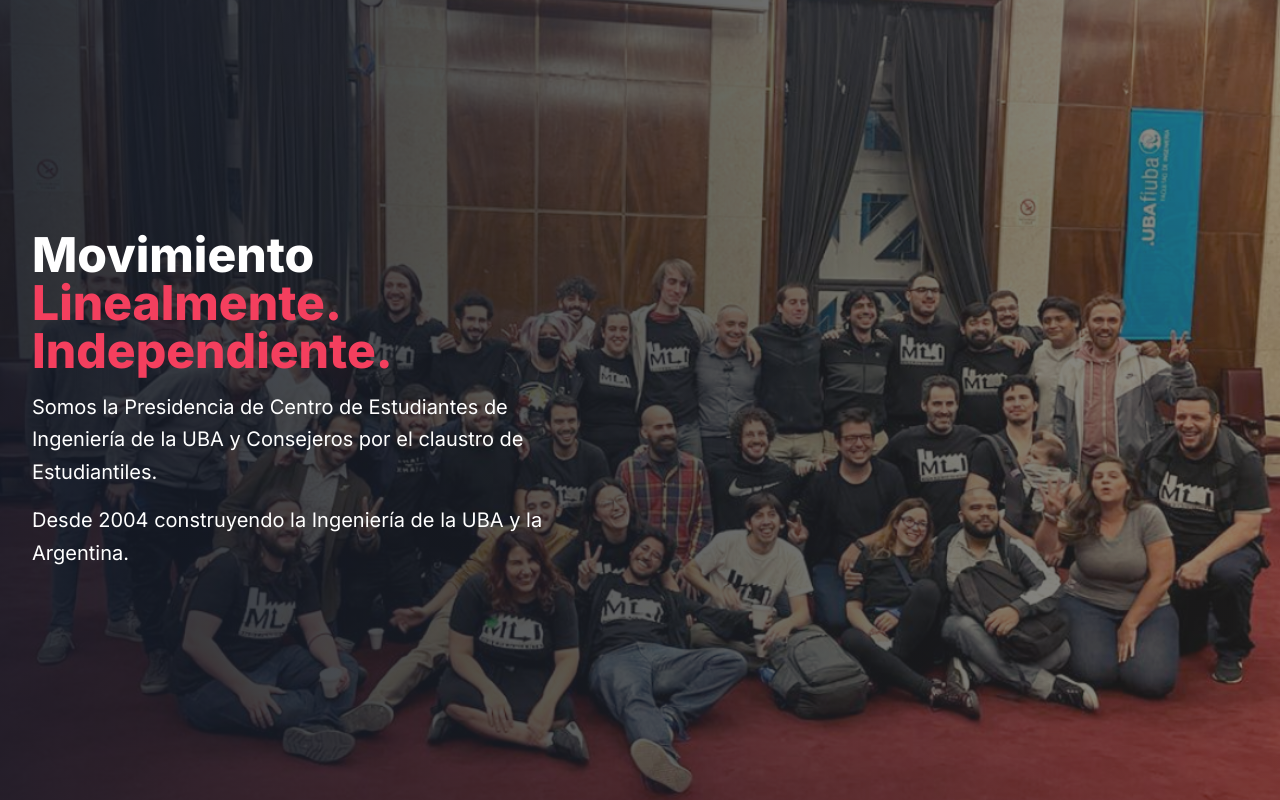
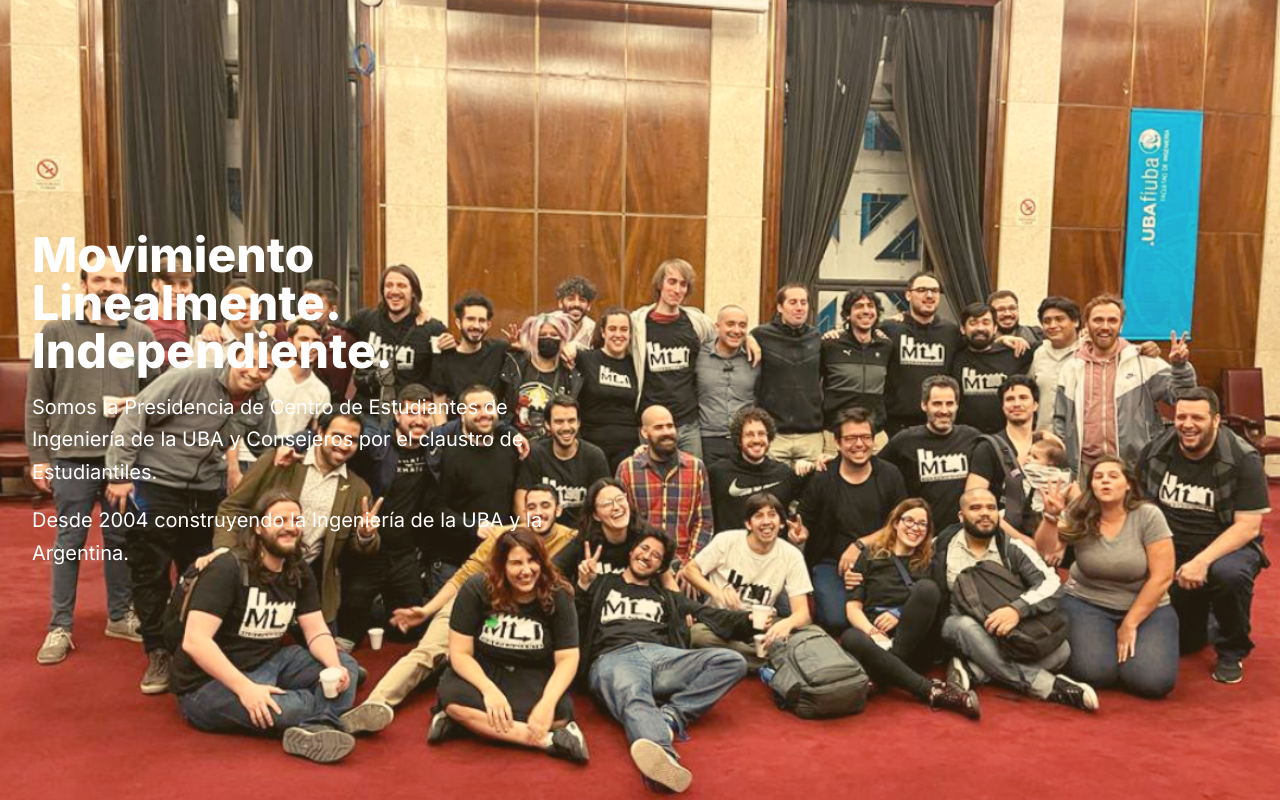
Before and after one commit to MiroslavSapunar/MLI-Page, a Next.js app: page / in a window 1280 px wide. Shown: the top 800 px of the page. Built offline with nearby package versions, Linux system fonts and the light colour scheme.

Commit message:
tailwind brand setup

```diff
--- a/tailwind.config.ts
+++ b/tailwind.config.ts
@@ -14,6 +14,17 @@ const config: Config = {
           "conic-gradient(from 180deg at 50% 50%, var(--tw-gradient-stops))",
       },
     },
+    colors: {
+      'primary': '#101820',
+      'secundary': '#f9423a',
+      'white': '#ffffff',
+      'black': '#000000',
+    },
+    fontFamily: {
+      sans: ['Graphik', 'sans-serif'],
+      serif: ['Merriweather', 'serif'],
+      roboto: ['Roboto', 'sans-serif'],
+    },
   },
   plugins: [],
 };
```
